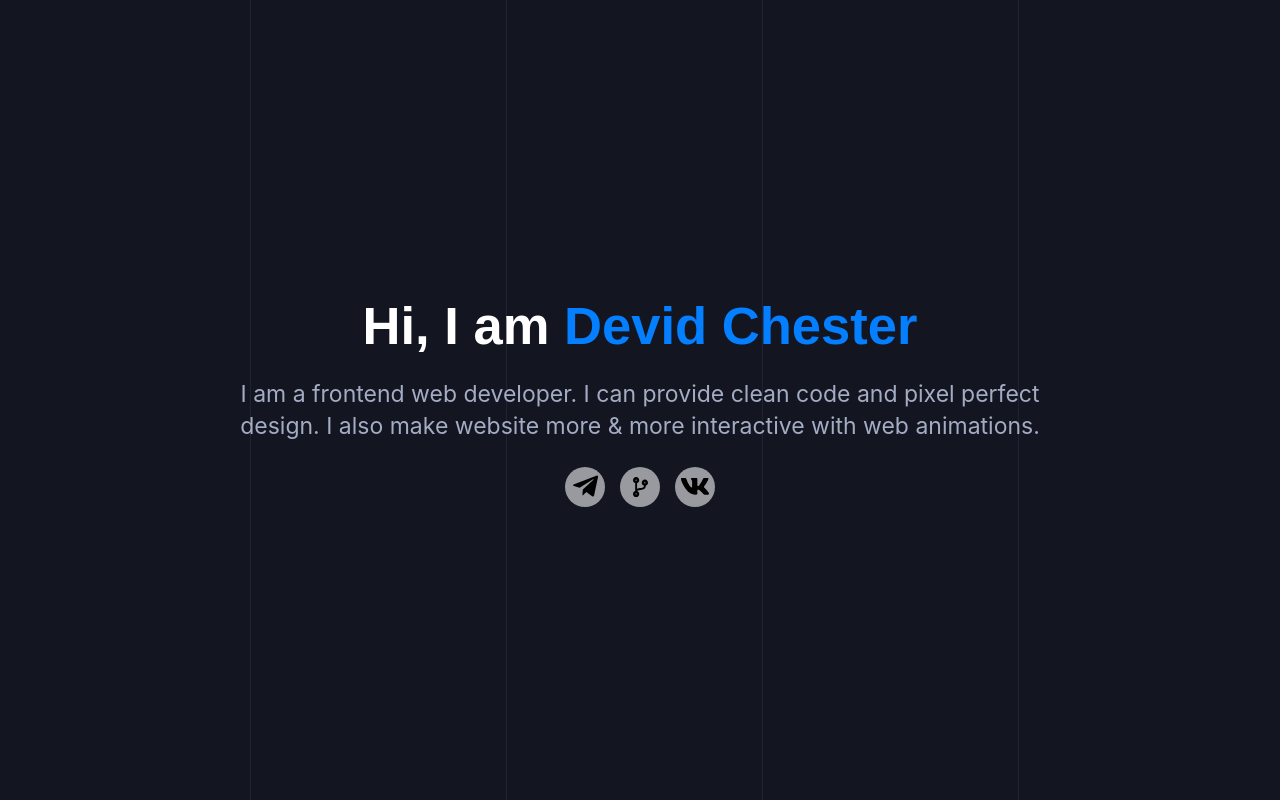
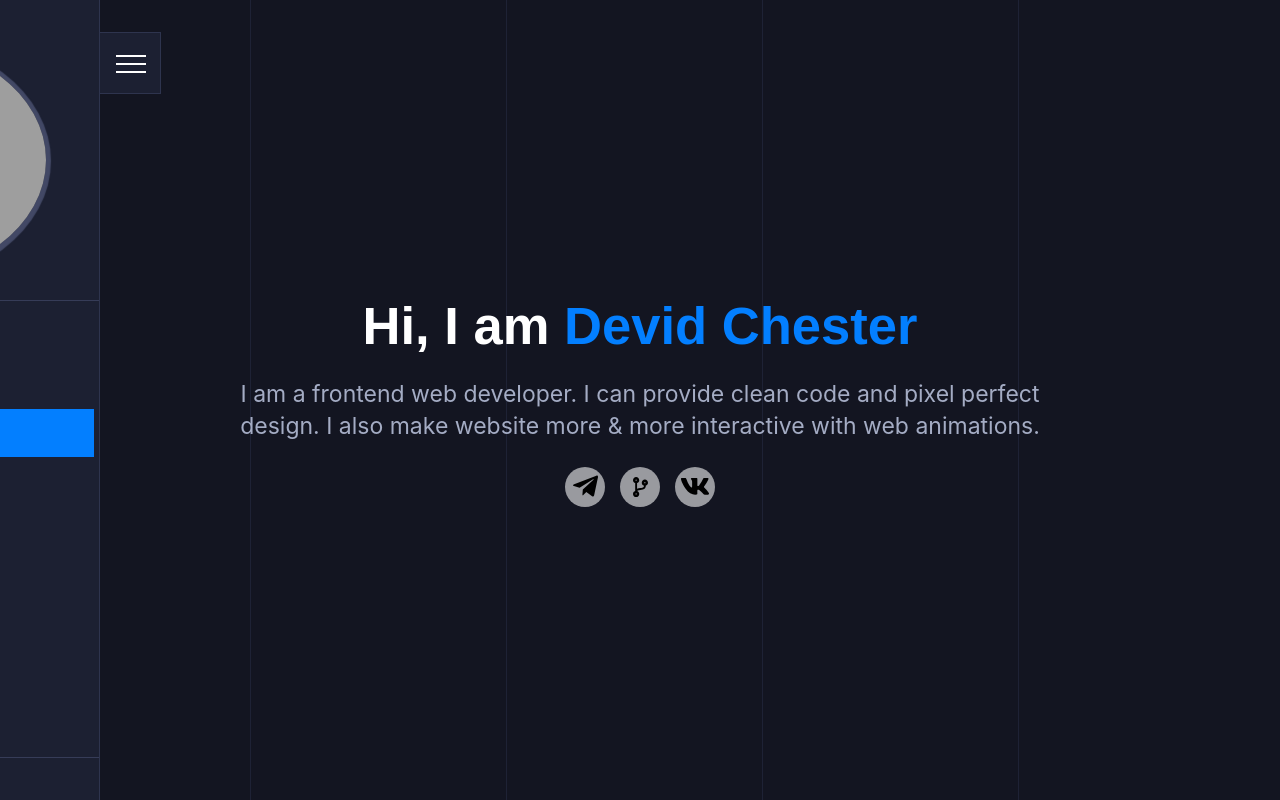
Before and after one commit to layout-IT/Portfolio, a React (Create React App) app: page /home in a window 1280 px wide. Built offline with nearby package versions, Linux system fonts and the light colour scheme; grey boxes are pictures that could not be loaded.

Commit message:
not completely test

```diff
--- a/src/App.module.scss
+++ b/src/App.module.scss
@@ -92,7 +92,20 @@ h6 {
 
 }
 
-.Navbar {
+.Navbar{
+  flex: 0 1 17%;
+  text-align: center;
+  background-color: #131521;
+}
+
+.Main{
+  flex: 0 1 83%;
+  background-color: #131521;
+  height: 100vh;
+  backdrop-filter: blur(2px);
+}
+
+.NavbarFalse {
   flex: 0 1 17%;
   text-align: center;
   background-color: #131521;
@@ -109,10 +122,11 @@ h6 {
 
 }
 
-.Main {
+.MainFalse {
   flex: 0 1 83%;
   background-color: #131521;
   height: 100vh;
+
   @media (max-width: 1658px) {
     flex: 0 1 81%;
   }
--- a/src/App.tsx
+++ b/src/App.tsx
@@ -1,4 +1,4 @@
-import React from 'react';
+import React, {useState} from 'react';
 import './App.module.scss';
 import Navbar from "./Navbar/Navbar";
 import s from './App.module.scss'
@@ -6,11 +6,11 @@ import Main from "./Main/Main";
 import {Router} from "react-router-dom";
 
 function App() {
-
+    let [active, setActive] = useState(true)
     return (
         <div className={s.App}>
-            <div className={s.Navbar}><Navbar/></div>
-            <div className={s.Main}> <Main/></div>
+            <div className={active ? s.NavbarFalse :  s.Navbar}><Navbar active={active} setActive={setActive}    /></div>
+            <div className={active ? s.MainFalse : s.Main}> <Main/></div>
 
         </div>
     );
--- a/src/Main/About-page/About.module.scss
+++ b/src/Main/About-page/About.module.scss
@@ -234,17 +234,16 @@
     @media (max-width: 440px) {
       font-size: 12px;
     }
+    &:hover {
+      box-shadow: 10px 15px 10px rgba(3, 127, 255, 0.65);
 
+    }
     &:active {
       margin-top: 5px;
       box-shadow: 5px 10px 10px rgba(3, 127, 255, 0.65);
     }
 
-    &:hover {
 
-      box-shadow: 10px 15px 10px rgba(3, 127, 255, 0.65);
-
-    }
 
 
   }
--- a/src/Main/Main.tsx
+++ b/src/Main/Main.tsx
@@ -13,7 +13,10 @@ export function Main() {
 
         <div className={s.Main_wrapper}>
             <Redirect to={'/home'}/>
+
             <div className={s.lineWrapper}>
+
+
                 <span className={s.line}></span>
                 <span className={s.line}></span>
                 <span className={s.line}></span>
--- a/src/Main/Portfolios-page/Portfolios.module.scss
+++ b/src/Main/Portfolios-page/Portfolios.module.scss
@@ -80,6 +80,8 @@
   display: flex;
   flex-direction: column;
   height: 100%;
+  background-color: #1c2032;
+  padding: 10px;
 }
 
 .portfolioItem_img {
@@ -88,6 +90,8 @@
   max-height: 357px;
   position: relative;
   overflow: hidden;
+  cursor: pointer;
+  z-index: 30;
 
   &::before {
     content: '';
@@ -107,10 +111,10 @@
     width: 50%;
     height: 100%;
     opacity: 0;
+
   }
 
   &:hover {
-    cursor: pointer;
 
     &::before {
       content: '';
@@ -136,6 +140,7 @@
       background-repeat: no-repeat;
       background-size: 50px;
       opacity: 1;
+      z-index: 10;
     }
   }
 
@@ -154,7 +159,7 @@
   font-size: 35px;
   flex-wrap: wrap;
   font-weight: 600;
-  margin-bottom: 20px;
+
   @media (max-width: 1670px) {
     font-size: 28px;
   }
--- a/src/Main/Resume-page/Resume.module.scss
+++ b/src/Main/Resume-page/Resume.module.scss
@@ -59,7 +59,7 @@
 .my_skillsColimn{
   height: 100%;
   padding: 15px 15px;
-  flex: 0 1 15%;
+  flex: 0 1 20%;
 }
 .my_skillsItem{
   border: 1px solid #2e344e;
--- a/src/Navbar/Navbar.module.scss
+++ b/src/Navbar/Navbar.module.scss
@@ -1,5 +1,5 @@
 
-.Wrapper {
+.WrapperFAlse {
   position: fixed;
   background-color: #1c2032;
   //width: 17%;
@@ -13,8 +13,23 @@
   z-index: 999;
   transition: all 1s ease;
   @media (max-width: 1330px) {
-    left: -100%;
-}
+    left: -327px;
+  }
+
+  .Wrapper {
+    position: absolute;
+    background-color: #1c2032;
+    width: 327px;
+    height: 100%;
+    border-right: 1px solid #2e344e;
+    display: flex;
+    top: 0;
+    left: -327px;
+    flex-direction: column;
+    justify-content: space-between;
+    z-index: 999;
+    transition: all 1s ease;
+  }
 
 }
 
@@ -118,3 +133,78 @@ img {
   border-bottom: 1px solid #363c58;
   padding: 0 13px;
 }
+
+.icon_menuContainer {
+  background-color: #1c2032;
+  border: 1px solid #2e344e;
+  width: 30px;
+  height: 30px;
+  top: 4%;
+  left: 100%;
+  padding: 30px;
+  position: absolute;
+  display: none;
+  z-index: 1000;
+  cursor: pointer;
+  @media (max-width: 1330px) {
+    display: block;
+
+  }
+}
+
+.icon_menu {
+  @media (max-width: 1330px) {
+    display: block;
+    position: absolute;
+    top: 36%;
+    right: 24%;
+    width: 30px;
+    height: 18px;
+    cursor: pointer;
+    z-index: 5;
+
+    span {
+      transition: all 1s ease 0s;
+      top: calc(50% - 1px);
+      left: 0px;
+      position: absolute;
+      width: 100%;
+      height: 2px;
+      background-color: #ffffff;
+
+      &:first-child {
+        top: 0px;
+      }
+
+      &:last-child {
+        top: auto;
+        bottom: 0px;
+      }
+    }
+
+    &._active {
+      span {
+        transform: scale(0);
+
+        &:first-child {
+          transform: rotate(-45deg);
+          top: calc(50% - 1px);
+        }
+
+        &:last-child {
+          transform: rotate(45deg);
+          bottom: calc(50% - 1px);
+        }
+      }
+    }
+
+
+  }
+}
+
+.icon_menuFalse {
+  display: none;
+  z-index: 10;
+
+
+}
--- a/src/Navbar/Navbar.tsx
+++ b/src/Navbar/Navbar.tsx
@@ -1,26 +1,44 @@
-import React from "react";
+import React, {useState} from "react";
 import {NavLink} from "react-router-dom";
 import s from './Navbar.module.scss'
+import {useSelector} from "react-redux";
 
+type NavbarType = {
+    active: boolean
+    setActive:(active:boolean) => void
+}
 
-export function Navbar() {
+export function Navbar(props: NavbarType) {
 
     return (
-        <div className={s.Wrapper}>
+        <div className={props.active ? s.WrapperFAlse : 's.Wrapper'}>
+            <div onClick={() => {
+                props.setActive(false)
+            }} className={props.active ? s.icon_menuContainer : s.icon_menuContainerFalse}>
+                <div className={props.active ? s.icon_menu : s.icon_menuFalse}>
+                    <span></span>
+                    <span></span>
+                    <span></span>
+                </div>
+            </div>
             <div className={s.Container}>
                 <div className={s.photo}>
                     <img src='https://tf-react-chester.vercel.app/images/brand-image.jpg' alt="photo"/>
                 </div>
             </div>
 
-            <div className={s.items}>
-                <NavLink to={'/home'} aria-current={true}  activeClassName={s.ChangeColorOnBlue} className={s.item}>
+            <div className={s.items} onClick={ e => e.stopPropagation()}>
+                <NavLink to={'/home'} aria-current={true} activeClassName={s.ChangeColorOnBlue} className={s.item}>
                     <span className={s.item_link}>HOME</span>
                 </NavLink>
-                <NavLink to={'/about'} activeClassName={s.ChangeColorOnBlue } className={s.item}><span className={s.item_link}>ABOUT</span></NavLink>
-                <NavLink to={'/resume'} activeClassName={s.ChangeColorOnBlue} className={s.item}><span className={s.item_link}>RESUME</span></NavLink>
-                <NavLink to={'/portfolios'} activeClassName={s.ChangeColorOnBlue} className={s.item}><span className={s.item_link}>PORTFOLIOS</span></NavLink>
-                <NavLink to={'/contact'} activeClassName={s.ChangeColorOnBlue} className={s.item}><span className={s.item_link}>CONTACT</span></NavLink>
+                <NavLink to={'/about'} activeClassName={s.ChangeColorOnBlue} className={s.item}><span
+                    className={s.item_link}>ABOUT</span></NavLink>
+                <NavLink to={'/resume'} activeClassName={s.ChangeColorOnBlue} className={s.item}><span
+                    className={s.item_link}>RESUME</span></NavLink>
+                <NavLink to={'/portfolios'} activeClassName={s.ChangeColorOnBlue} className={s.item}><span
+                    className={s.item_link}>PORTFOLIOS</span></NavLink>
+                <NavLink to={'/contact'} activeClassName={s.ChangeColorOnBlue} className={s.item}><span
+                    className={s.item_link}>CONTACT</span></NavLink>
             </div>
 
             <div className={s.Footer}>© 2021 NuclearThemes</div>
```
Also changed, not shown: src/Main/Portfolios-page/Portfolios.tsx (+12 -14 lines).
